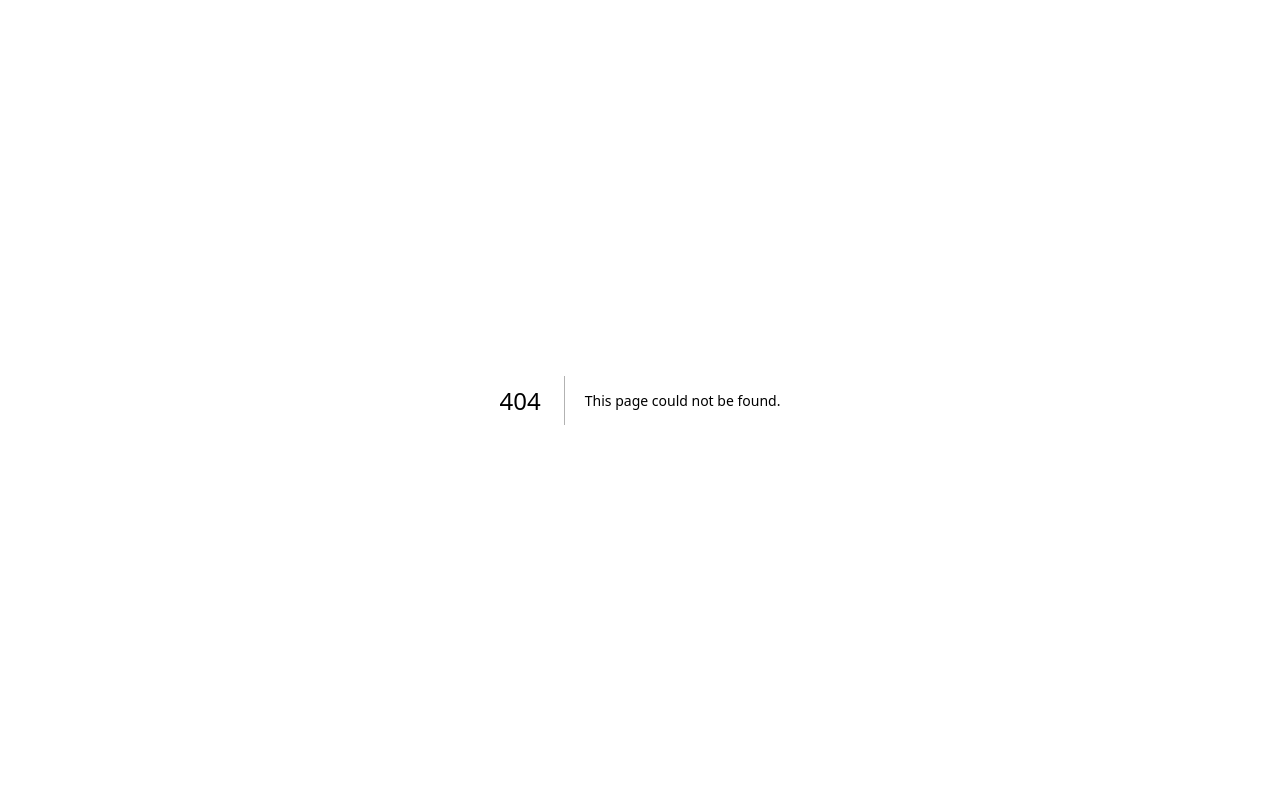
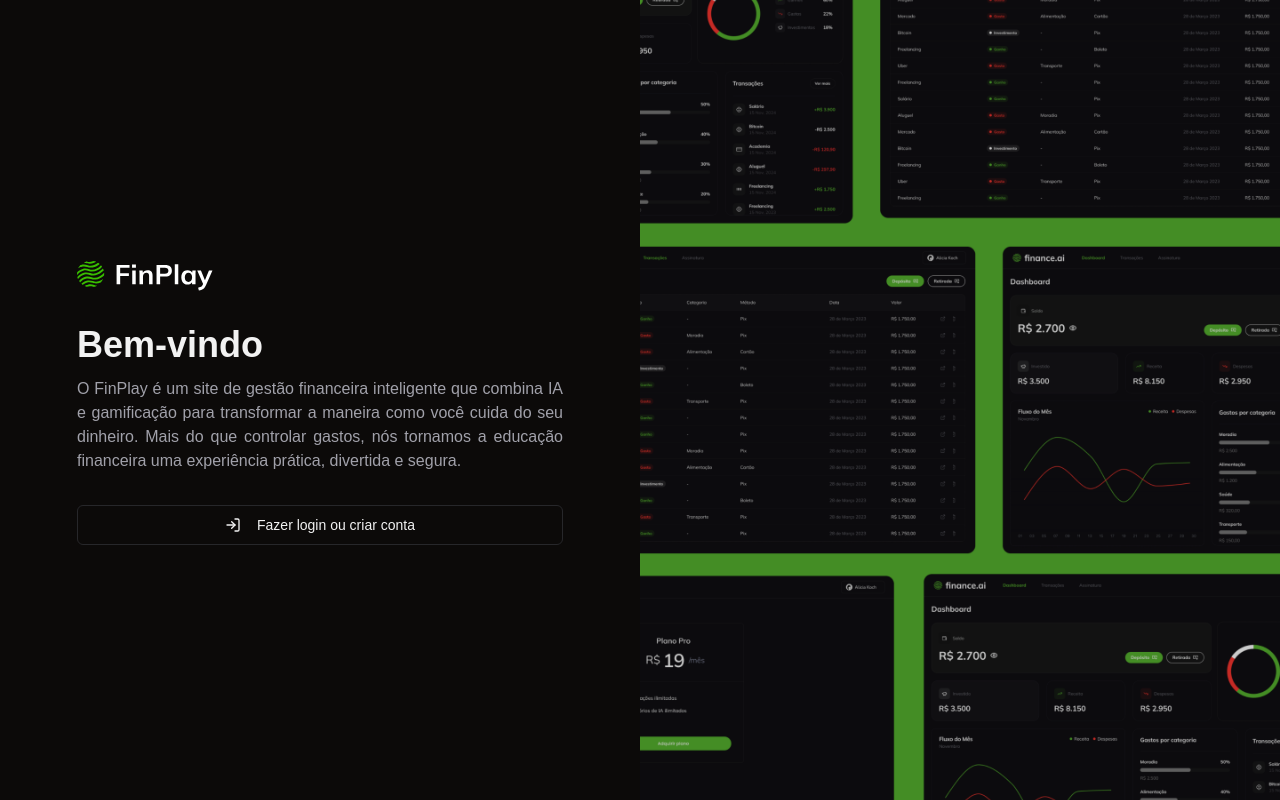
Before and after one commit to MatheusMoroRuiz/finplay, a Next.js app: page /login in a window 1280 px wide. Before the commit this address had no page. Built offline with nearby package versions, Linux system fonts and the light colour scheme.

Commit message:
feat: add login page

```diff
--- a/src/app/layout.tsx
+++ b/src/app/layout.tsx
@@ -26,7 +26,7 @@
   return (
     <html lang="en">
       <body
-        className={`${geistSans.variable} ${geistMono.variable} antialiased`}
+        className={`${geistSans.variable} ${geistMono.variable} antialiased dark`}
       >
         {children}
       </body>
--- /dev/null
+++ b/src/app/login/page.tsx
@@ -0,0 +1,47 @@
+import Image from "next/image";
+import { Button } from "../_components/ui/button";
+import { LogInIcon } from "lucide-react";
+
+const LoginPage = () => {
+  return (
+    <div className="grid h-full grid-cols-2">
+      {/* CONTEÚDO DA ESQUERDA */}
+      {/* O max-w-[500px] serve para limitar a largura máxima do conteúdo */}
+      {/* O mx-auto serve para centralizar o conteúdo horizontalmente */}
+      <div className="flex flex-col h-full justify-center p-8 max-w-[550px] mx-auto">
+        <Image
+          src="/logotipo.svg"
+          width={173}
+          height={39}
+          alt="FinPlay"
+          className="mb-8"
+        />
+        <h1 className="text-4xl font-bold mb-3">Bem-vindo</h1>
+        <p className="text-muted-foreground mb-8 text-justify">
+          O FinPlay é um site de gestão financeira inteligente que combina IA e
+          gamificação para transformar a maneira como você cuida do seu
+          dinheiro. Mais do que controlar gastos, nós tornamos a educação
+          financeira uma experiência prática, divertida e segura.
+        </p>
+        <Button variant="outline">
+          <LogInIcon className="mr-2" />
+          Fazer login ou criar conta
+        </Button>
+      </div>
+      {/* IMAGEM DA DIREITA */}
+      <div className="relative h-full w-ful">
+        {/* Criei essa outra div para colocar o h-full e w-full, que irá preencher a largura e altura 100% */}
+        {/* O fill serve para que a imagem preencha o espaço da div pai */}
+        {/* A classe object-cover faz com que a imagem cubra todo o espaço disponível, mantendo a proporção */}
+        <Image
+          src="/imagem-login.png"
+          alt="Login Background"
+          fill
+          className="object-cover"
+        />
+      </div>
+    </div>
+  );
+};
+
+export default LoginPage;
--- a/src/app/subscription/page.tsx
+++ b/src/app/subscription/page.tsx
@@ -1,5 +1,5 @@
-const Subscription = () => {
+const SubscriptionPage = () => {
   return <h1> Subscription page</h1>;
 };
 
-export default Subscription;
+export default SubscriptionPage;
--- a/src/app/transactions/page.tsx
+++ b/src/app/transactions/page.tsx
@@ -1,5 +1,5 @@
-const Transactions = () => {
+const TransactionsPage = () => {
   return <h1>Transactions</h1>;
 };
 
-export default Transactions;
+export default TransactionsPage;
```
Also changed, not shown: public/imagem-login.png (added), public/logotipo.svg (added).
